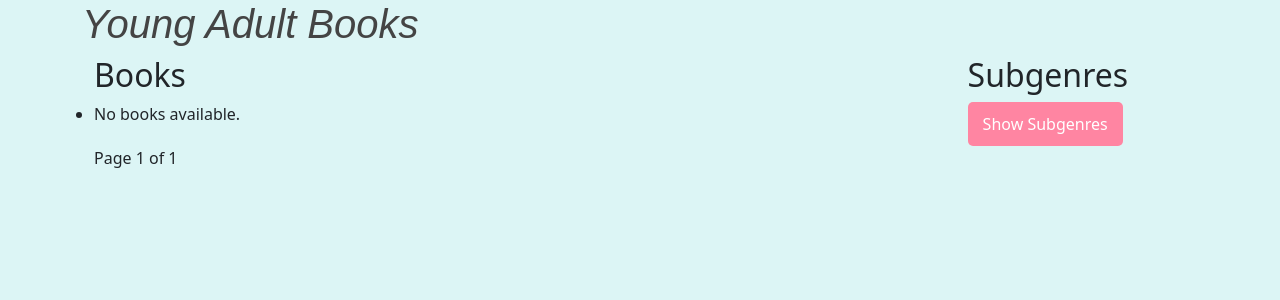
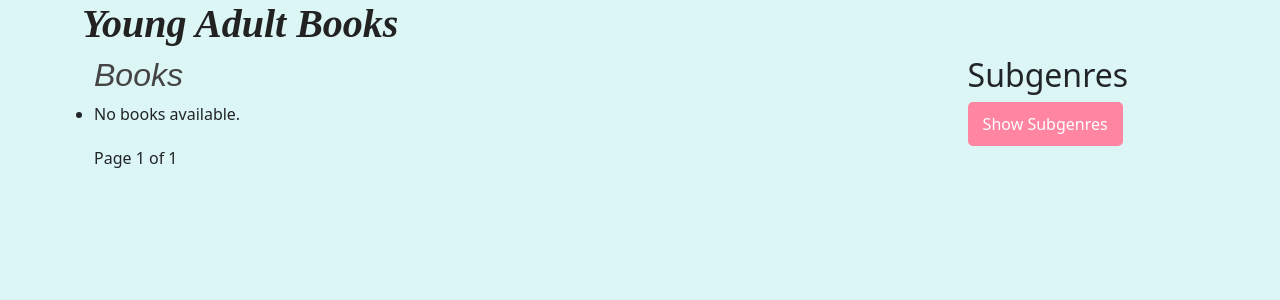
Before and after one commit to AntonyDys/pageflip_project, a Django app: page /pageflip/books/ in a window 1280 px wide. Shown: the part 56-356 px from the top of the page. Run offline with Django 3.2, Linux system fonts and the light colour scheme; data that the repository does not hold is empty.

Commit message:
Update books.html

```diff
--- a/pageflip/templates/pageflip/books.html
+++ b/pageflip/templates/pageflip/books.html
@@ -6,13 +6,13 @@
 {% endblock %}
 
 {% block body_block %}
-    <h1 class="italic-modern">Young Adult Books</h1>
+    <h1 class= "italic-classic">Young Adult Books</h1>
 
 
     <div class="container">
         <!-- Left Side: Books List -->
         <div class="books-list" style="width: 75%; float: left;">
-            <h2>Books</h2>
+            <h2 class="italic-modern">Books</h2>
 
             {% if selected_subgenre %}
                 <p>Showing books in <strong>{{ selected_subgenre }}</strong>
```
